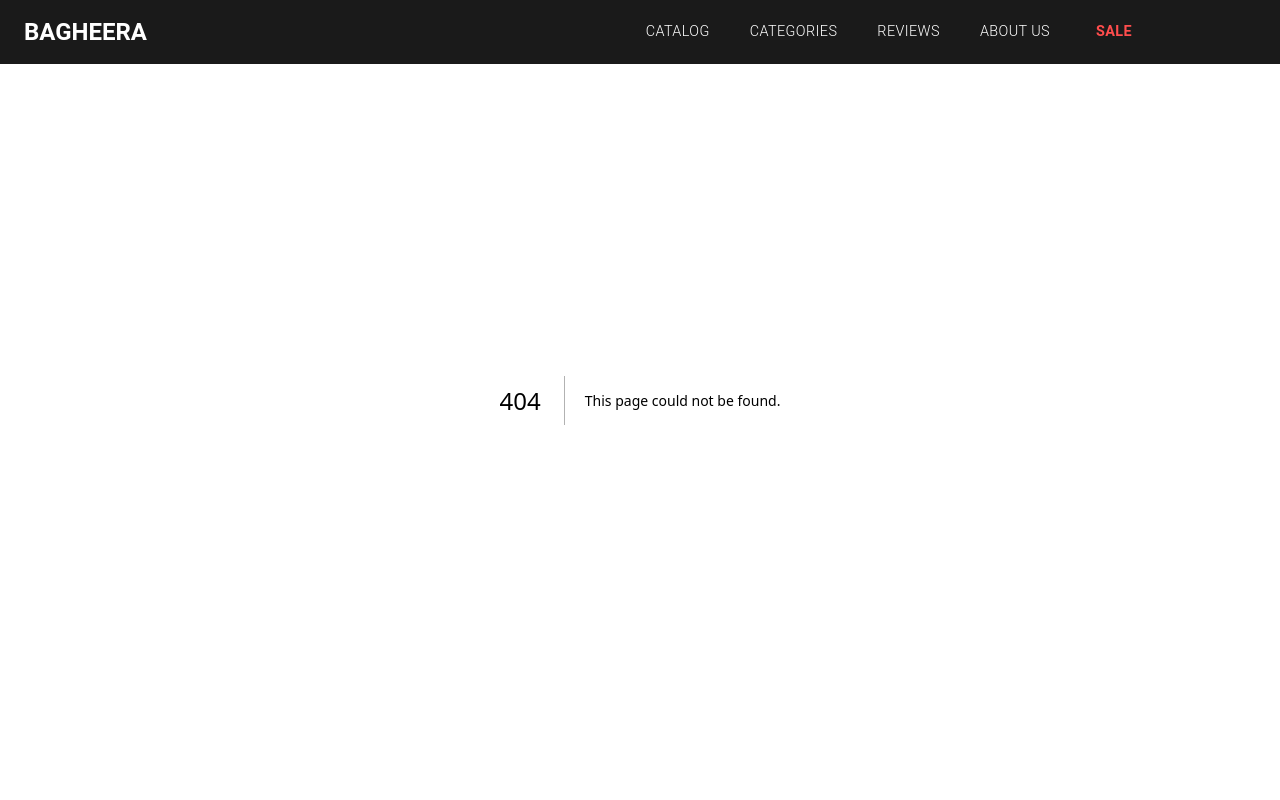
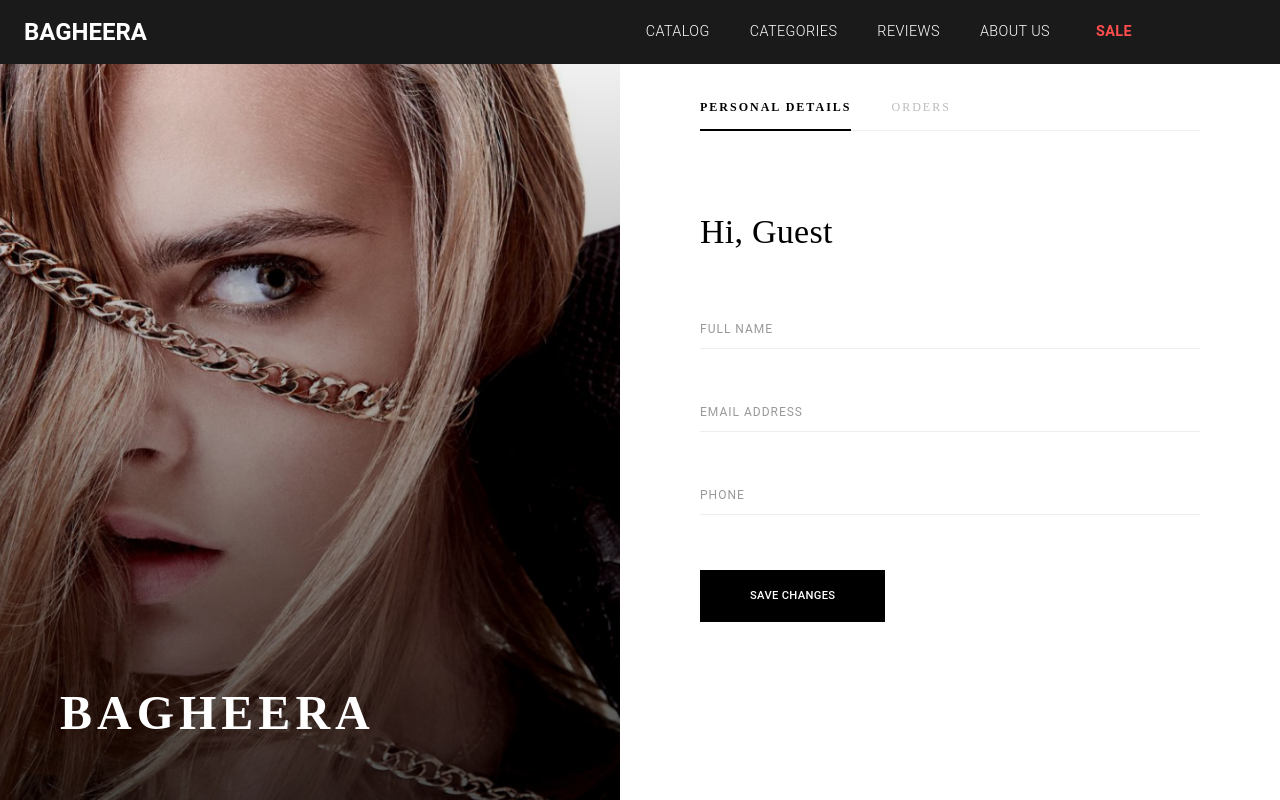
Before and after one commit to mihaelababan/BagheeraBrand, a Next.js app in the folder my-app/: page /MyAccount in a window 1280 px wide. Before the commit this address had no page. Built offline with nearby package versions, Linux system fonts and the light colour scheme; some icons are missing.

Commit message:
add page MyAccount

```diff
--- /dev/null
+++ b/my-app/src/app/MyAccount/Account.module.css
@@ -0,0 +1,121 @@
+.container {
+  display: flex;
+  min-height: 100vh;
+  background: #000;
+}
+
+.heroSide {
+  flex: 1;
+  position: relative;
+  background-image: url('/images/geanta.jpg');
+  background-size: cover;
+  background-position: center;
+  display: flex;
+  align-items: flex-end;
+  padding: 60px;
+}
+
+.heroSide::after {
+  content: '';
+  position: absolute;
+  inset: 0;
+  background: linear-gradient(to top, rgba(0,0,0,0.7), transparent);
+}
+
+.brandName {
+  position: relative;
+  z-index: 2;
+  color: #fff;
+  font-family: serif;
+  font-size: 3rem;
+  letter-spacing: 5px;
+  text-transform: uppercase;
+  margin: 0;
+}
+
+.formSide {
+  flex: 1;
+  background: #fff;
+  padding: 100px 80px;
+  display: flex;
+  flex-direction: column;
+  justify-content: flex-start;
+}
+
+.sectionNav {
+  display: flex;
+  gap: 40px;
+  margin-bottom: 80px;
+  border-bottom: 1px solid #f0f0f0;
+}
+
+.navLink {
+  cursor: pointer;
+  padding-bottom: 15px;
+  font-size: 0.75rem;
+  letter-spacing: 2px;
+  text-transform: uppercase;
+  color: #bbb;
+  transition: all 0.3s ease;
+  position: relative;
+}
+
+.activeLink {
+  color: #000;
+  font-weight: 700;
+}
+
+.activeLink::after {
+  content: '';
+  position: absolute;
+  bottom: -1px;
+  left: 0;
+  width: 100%;
+  height: 2px;
+  background: #000;
+}
+
+.contentWrapper {
+  min-height: 400px;
+}
+
+.inputGroup {
+  margin-bottom: 35px;
+}
+
+.customInput :global(.MuiInput-underline:before) {
+  border-bottom-color: #eee;
+}
+.customInput :global(.MuiInput-underline:after) {
+  border-bottom-color: #000;
+}
+.customInput :global(.MuiFormLabel-root) {
+  font-size: 0.75rem;
+  letter-spacing: 1px;
+  color: #999;
+  text-transform: uppercase;
+}
+
+.blackButton {
+  margin-top: 20px !important;
+  background: #000 !important;
+  color: #fff !important;
+  padding: 16px 50px !important;
+  border-radius: 0 !important;
+  letter-spacing: 3px;
+  font-size: 0.7rem !important;
+  transition: all 0.4s ease !important;
+}
+
+.blackButton:hover {
+  background: #333 !important;
+  letter-spacing: 4px;
+}
+
+.emptyMessage {
+  letter-spacing: 1px;
+  color: #888;
+  font-style: italic;
+  font-size: 0.9rem;
+  margin-top: 20px;
+}
--- /dev/null
+++ b/my-app/src/app/MyAccount/page.tsx
@@ -0,0 +1,98 @@
+"use client";
+import React, { useState, useEffect } from 'react';
+import { Box, Typography, TextField, Button, Fade } from '@mui/material';
+import styles from './Account.module.css';
+
+export default function MyAccount() {
+  const [tab, setTab] = useState('INFO');
+  const [user, setUser] = useState({ name: '', email: '', phone: '', city: '' });
+
+  useEffect(() => {
+    const saved = localStorage.getItem('bagheera_user');
+    if (saved) setUser(JSON.parse(saved));
+  }, []);
+
+  const save = () => {
+    localStorage.setItem('bagheera_user', JSON.stringify(user));
+    alert("Profile updated successfully.");
+  };
+
+  return (
+    <div className={styles.container}>
+      <div className={styles.heroSide}>
+        <h1 className={styles.brandName}>Bagheera</h1>
+      </div>
+
+      <div className={styles.formSide}>
+        <div className={styles.sectionNav}>
+          <span
+            className={`${styles.navLink} ${tab === 'INFO' ? styles.activeLink : ''}`}
+            onClick={() => setTab('INFO')}
+          >
+            Personal Details
+          </span>
+          <span
+            className={`${styles.navLink} ${tab === 'ORDERS' ? styles.activeLink : ''}`}
+            onClick={() => setTab('ORDERS')}
+          >
+            Orders
+          </span>
+        </div>
+
+        <div className={styles.contentWrapper}>
+          {tab === 'INFO' ? (
+            <Fade in={true} timeout={600}>
+              <Box>
+                <Typography variant="h4" sx={{ mb: 6, fontFamily: 'serif', fontWeight: 300 }}>
+                  Hi, {user.name.split(' ')[0] || 'Guest'}
+                </Typography>
+
+                <div className={styles.inputGroup}>
+                  <TextField
+                    fullWidth variant="standard" label="Full Name"
+                    className={styles.customInput}
+                    value={user.name}
+                    onChange={(e) => setUser({...user, name: e.target.value})}
+                  />
+                </div>
+
+                <div className={styles.inputGroup}>
+                  <TextField
+                    fullWidth variant="standard" label="Email Address"
+                    className={styles.customInput}
+                    value={user.email}
+                    onChange={(e) => setUser({...user, email: e.target.value})}
+                  />
+                </div>
+
+                <div className={styles.inputGroup}>
+                  <TextField
+                    fullWidth variant="standard" label="Phone"
+                    className={styles.customInput}
+                    value={user.phone}
+                    onChange={(e) => setUser({...user, phone: e.target.value})}
+                  />
+                </div>
+
+                <Button className={styles.blackButton} onClick={save}>
+                  Save Changes
+                </Button>
+              </Box>
+            </Fade>
+          ) : (
+            <Fade in={true} timeout={600}>
+              <Box>
+                <Typography variant="h4" sx={{ mb: 4, fontFamily: 'serif', fontWeight: 300 }}>
+                  Order History
+                </Typography>
+                <Typography className={styles.emptyMessage}>
+                  Your order list is currently empty.
+                </Typography>
+              </Box>
+            </Fade>
+          )}
+        </div>
+      </div>
+    </div>
+  );
+}
--- a/my-app/src/components/NavBar.tsx
+++ b/my-app/src/components/NavBar.tsx
@@ -82,7 +82,7 @@ export default function Navbar() {
           classes={{ paper: styles.menuPaper }}
           disableScrollLock
         >
-          <MenuItem onClick={handleProfileClose} component={Link} href="/account" className={styles.menuItem}>My Account</MenuItem>
+          <MenuItem onClick={handleProfileClose} component={Link} href="/MyAccount" className={styles.menuItem}>My Account</MenuItem>
           <MenuItem onClick={handleProfileClose} component={Link} href="/favorites" className={styles.menuItem}>Favorites</MenuItem>
           <MenuItem onClick={handleProfileClose} component={Link} href="/cart" className={styles.menuItem}>Cart</MenuItem>
         </Menu>
```
